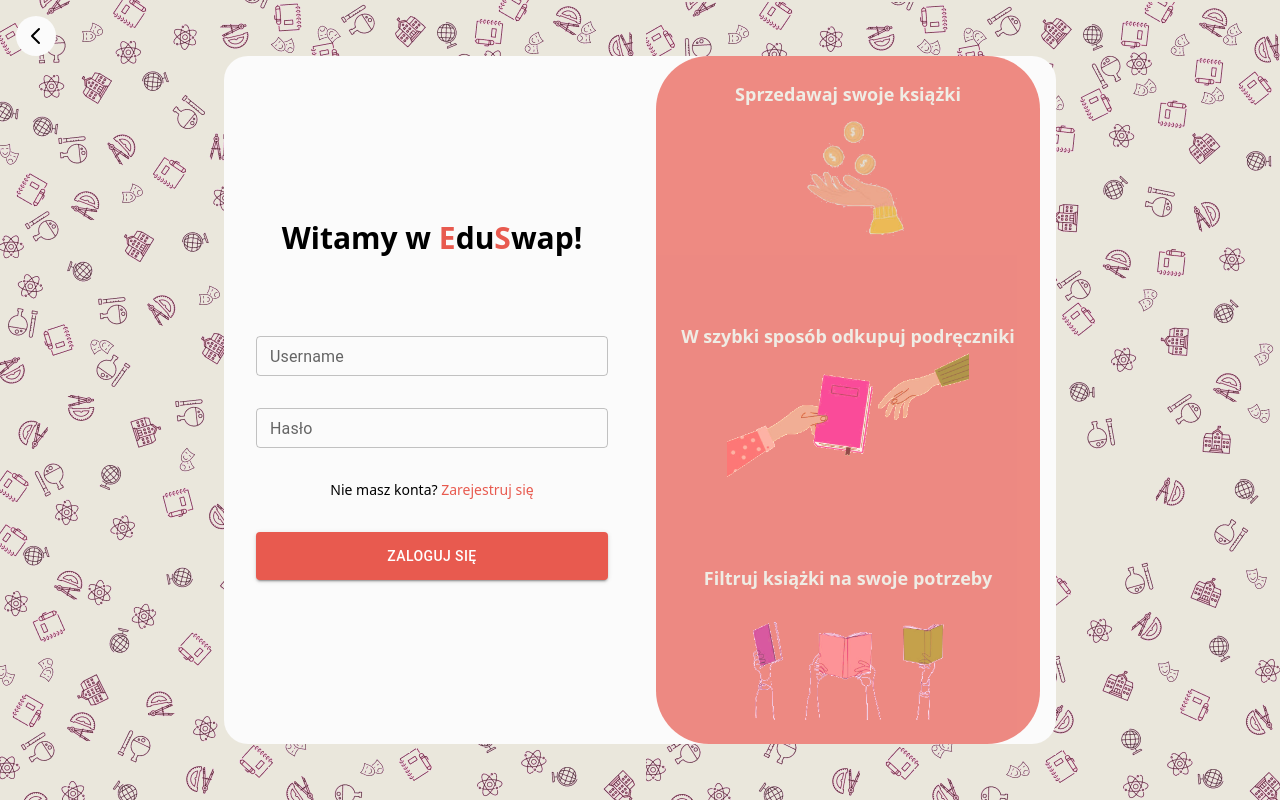
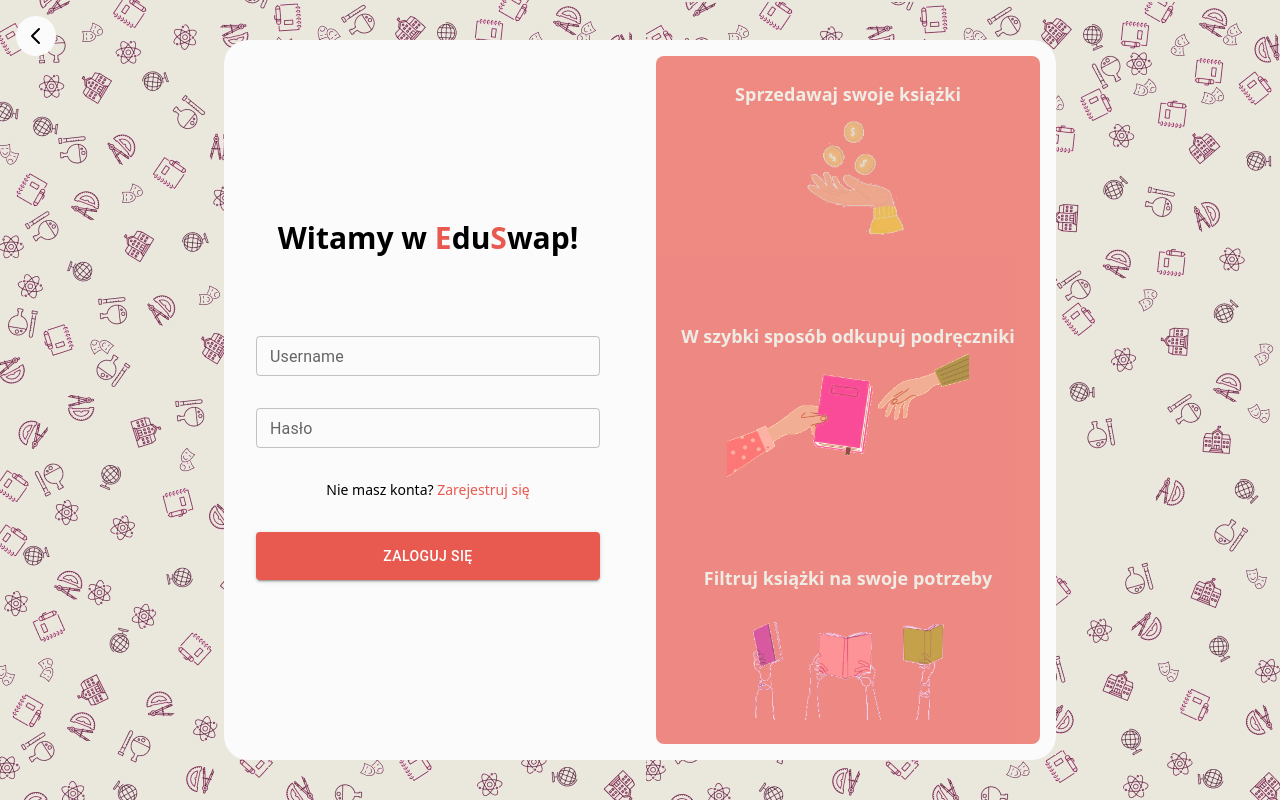
Before and after one commit to EduSwap-TextbookResell/EduSwap, a React (Vite) app in the folder frontend/: page /signup/login in a window 1280 px wide. Built offline with nearby package versions, Linux system fonts and the light colour scheme.

Commit message:
fix: stylish fixes

```diff
--- a/frontend/src/Components/SignUp/Addons/Info_panel.jsx
+++ b/frontend/src/Components/SignUp/Addons/Info_panel.jsx
@@ -4,7 +4,7 @@ import img3 from '../../../assets/Login_Registration/3hands_3books.png';
 
 export default function Info_panel() {
   return (
-    <div className="h-full w-full md:h-[86vh] md:w-[30vw] rounded-[53px] bg-dark_coral text-light_background p-6 flex flex-col justify-between opacity-70">
+    <div className="h-full w-full md:h-[86vh] md:w-[30vw] rounded-[8px] bg-dark_coral text-light_background p-6 flex flex-col justify-between opacity-70 overflow-hidden">
       {/* Section 1 */}
       <div className="text-center">
         <p className="text-lg font-semibold">Sprzedawaj swoje książki</p>
--- a/frontend/src/Components/SignUp/SignUp.jsx
+++ b/frontend/src/Components/SignUp/SignUp.jsx
@@ -30,10 +30,10 @@ export default function SignUp() {
 
 			<div className="login_main_area flex flex-col lg:flex-row max-h-[90vh] sm:w-[65vw] w-[90vw] max-w-[1200px] rounded-3xl bg-light_very_gray overflow-hidden">
 				{/* Main Form Area */}
-				<div className="flex-1 flex items-center justify-center overflow-y-auto">{isLogin ? <Login_Form /> : <Registration_Form />}</div>
+				<div className="flex-1 flex justify-center overflow-y-auto">{isLogin ? <Login_Form /> : <Registration_Form />}</div>
 
 				{/* Info Panel: Hidden on small screens */}
-				<div className="hidden lg:flex flex-1 items-center justify-center overflow-hidden">
+				<div className="hidden lg:flex flex-1 items-center justify-end pr-4 overflow-hidden py-4">
 					<Info_panel />
 				</div>
 			</div>
```
Also changed, not shown: 1 other file (tests, documents, lock files or other folders).
